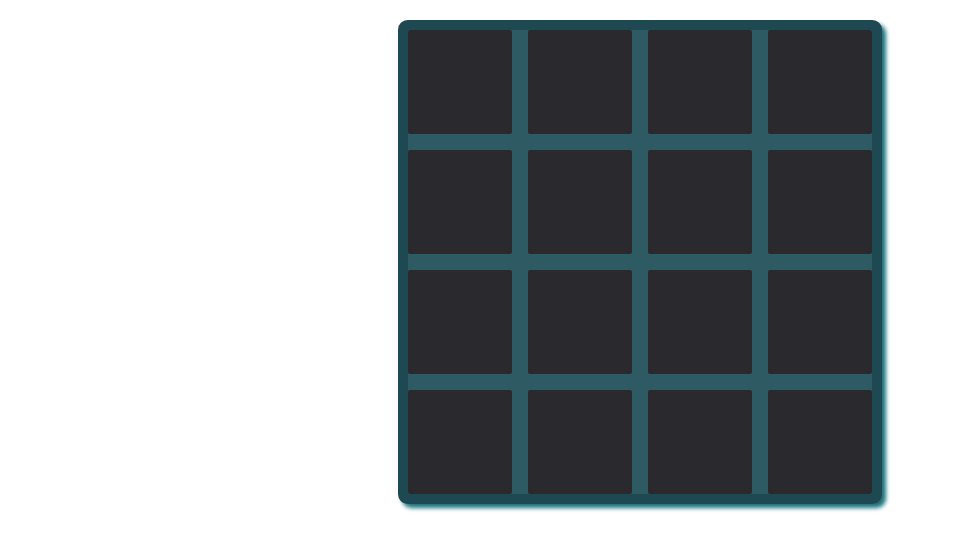
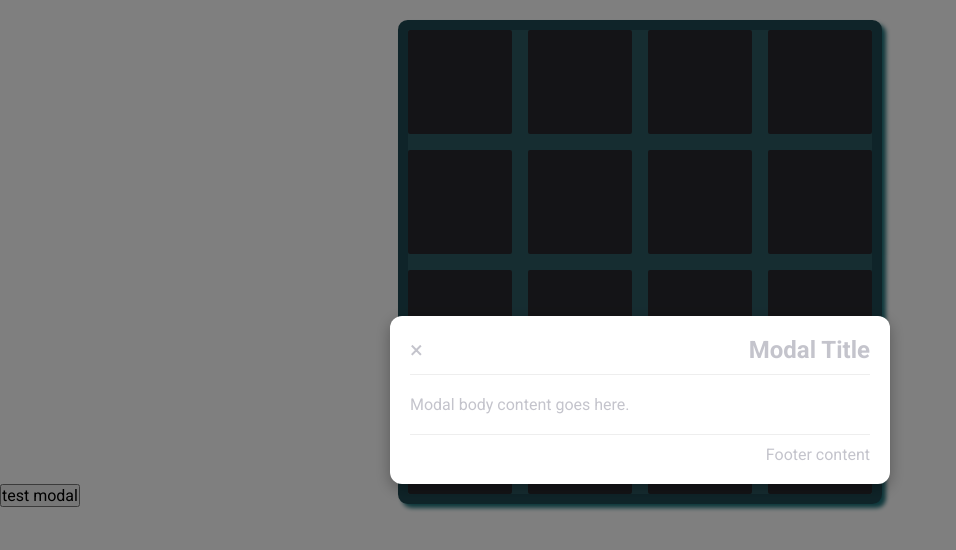
Before and after one commit to CaioGitDev/memory-game-v1, a plain HTML site: page index.html in a window 1280 px wide. Shown: the whole page, without its empty margins (0-956 px from the left). Drawn offline with Linux system fonts and the light colour scheme.

Commit message:
Add modal functionality and styles for memory game

```diff
--- a/index.html
+++ b/index.html
@@ -11,6 +11,17 @@
   </head>
   <body>
     <div id="app"></div>
+
+    <!-- modal with dialog tag -->
+    <button id="btn-modal">test modal</button>
+    <dialog id="modal" class="modal">
+      <div class="modal-content">
+        <h2>Memory Game</h2>
+        <p>Click on the cards to find the matching pairs.</p>
+        <button id="start-game">Start Game</button>
+      </div>
+    </dialog>
+
     <script type="module" src="/src/main.js"></script>
   </body>
 </html>
--- a/src/global.css
+++ b/src/global.css
@@ -93,8 +93,18 @@ FIM CONFIGURAÇÕES GLOBAIS DE CSS
   cursor: pointer;
 }
 
+.card_hidden {
+  display: none !important;
+}
+
+.card_show {
+  display: flex !important;
+}
+
 .card:hover {
-  background-color: #1F4952;
+  /*  chance scale */
+  transform: scale(1.1);
+  transition: transform 0.5s;
 }
 
 .card_face {
@@ -126,3 +136,62 @@ FIM CONFIGURAÇÕES GLOBAIS DE CSS
     transform: scale(1);
   }
 }
+
+/* MODAL */
+/* Backdrop */
+.modal-backdrop {
+  position: fixed;
+  top: 0;
+  left: 0;
+  width: 100%;
+  height: 100%;
+  background-color: rgba(0, 0, 0, 0.5); /* Semi-transparent black */
+  display: flex;
+  justify-content: center;
+  align-items: center;
+  z-index: 999; /* Make sure it sits above everything else */
+}
+
+/* Modal Content */
+.modal-content {
+  background-color: #fff;
+  padding: 20px;
+  border-radius: 12px;
+  width: 500px;
+  max-width: 90%;
+  box-shadow: 0 5px 15px rgba(0,0,0,0.3);
+  animation: fadeIn 0.3s ease;
+}
+
+/* Modal Header */
+.modal-header {
+  display: flex;
+  justify-content: space-between;
+  align-items: center;
+  border-bottom: 1px solid #eee;
+  padding-bottom: 10px;
+}
+
+/* Close Button */
+.close {
+  font-size: 24px;
+  cursor: pointer;
+}
+
+/* Modal Body */
+.modal-body {
+  padding: 20px 0;
+}
+
+/* Modal Footer */
+.modal-footer {
+  border-top: 1px solid #eee;
+  padding-top: 10px;
+  text-align: right;
+}
+
+/* Animation */
+@keyframes fadeIn {
+  from { opacity: 0; transform: translateY(-20px); }
+  to { opacity: 1; transform: translateY(0); }
+}
--- a/src/main.js
+++ b/src/main.js
@@ -1,12 +1,25 @@
 import Board from './modules/Board.js';
 import CardsDefinition from './data/cards.d.js';
+import Modal from './modules/Modal.js';
 
 document.querySelector('#app').innerHTML = `
   <div id="container" class="container">
     <div id="board" class="board"></div>
-
   </div>
   `;
 
+
+const button = document.getElementById('btn-modal');
+
+const modal = document.getElementById('modal');
+
+button.addEventListener('click', () => {
+  modal.showModal();
+});
+
+const modal2 = new Modal('Modal Title', 'Modal Body', 'Modal Footer');
+document.body.appendChild(modal2.element);
+modal2.show();
+
 const board = new Board(document.querySelector('#board'), CardsDefinition);
 board._init();
--- a/src/modules/Card.js
+++ b/src/modules/Card.js
@@ -21,10 +21,10 @@ export default class Card {
   _createCardElement(){
     const cardElement = createHTMLElement('div', ['card']);
 
-    const cardfrontelement = createHTMLElement('div', ['card_face', 'card_face-front', 'card_appear']);
+    const cardfrontelement = createHTMLElement('div', ['card_face', 'card_face-front', 'card_appear', 'card_hidden']);
     cardfrontelement.style.backgroundImage = `url(${this.data.sprite.pathFront})`;
 
-    const cardBackElement = createHTMLElement('div', ['card_face', 'card_face-back']);
+    const cardBackElement = createHTMLElement('div', ['card_face', 'card_face-back', 'card_show']);
     cardBackElement.style.backgroundImage =  `url(${this.data.sprite.pathBack})`;
 
     // Append the card front and back to the card element
--- /dev/null
+++ b/src/modules/Modal.js
@@ -0,0 +1,47 @@
+import { createHTMLElement } from '../utils/HTMLHelpers.js';
+
+export default class Modal {
+  constructor(title, body, footer) {
+    this.title = title;
+    this.body = body;
+    this.footer = footer;
+    this.element = this._createModalElement();
+  }
+
+  _createModalElement() {
+    const modalElement = createHTMLElement('div', ['modal']);
+    modalElement.innerHTML = `
+     <div class="modal-backdrop">
+      <div class="modal-content">
+        <div class="modal-header">
+          <span class="close">&times;</span>
+          <h2>Modal Title</h2>
+        </div>
+        <div class="modal-body">
+          Modal body content goes here.
+        </div>
+        <div class="modal-footer">
+          Footer content
+        </div>
+      </div>
+    </div>
+    `;
+
+    const closeButton = modalElement.querySelector('.close');
+    closeButton.addEventListener('click', () => this.hide());
+
+    return modalElement;
+  }
+
+  show() {
+    this.element.classList.add('show');
+  }
+
+  hide() {
+
+    this.element.classList.remove('show');
+    this.element.children[0].classList.add('hide');
+  }
+
+
+}
```
